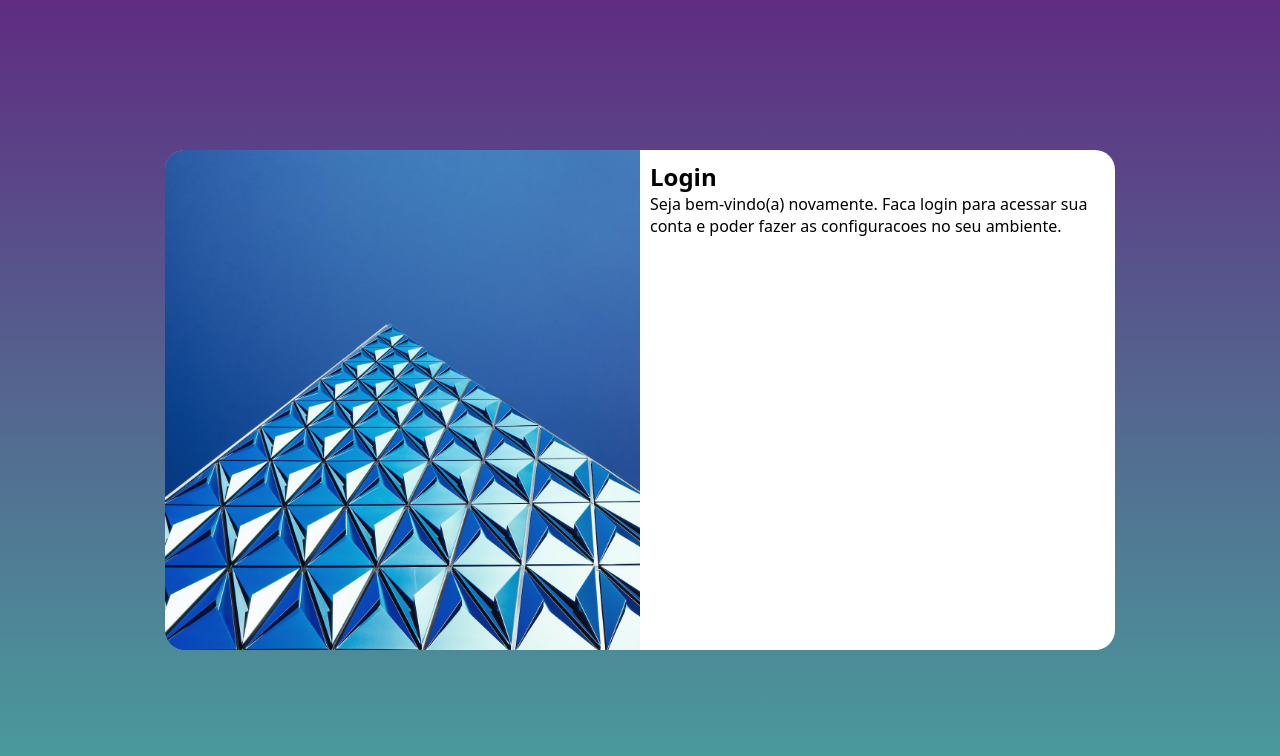
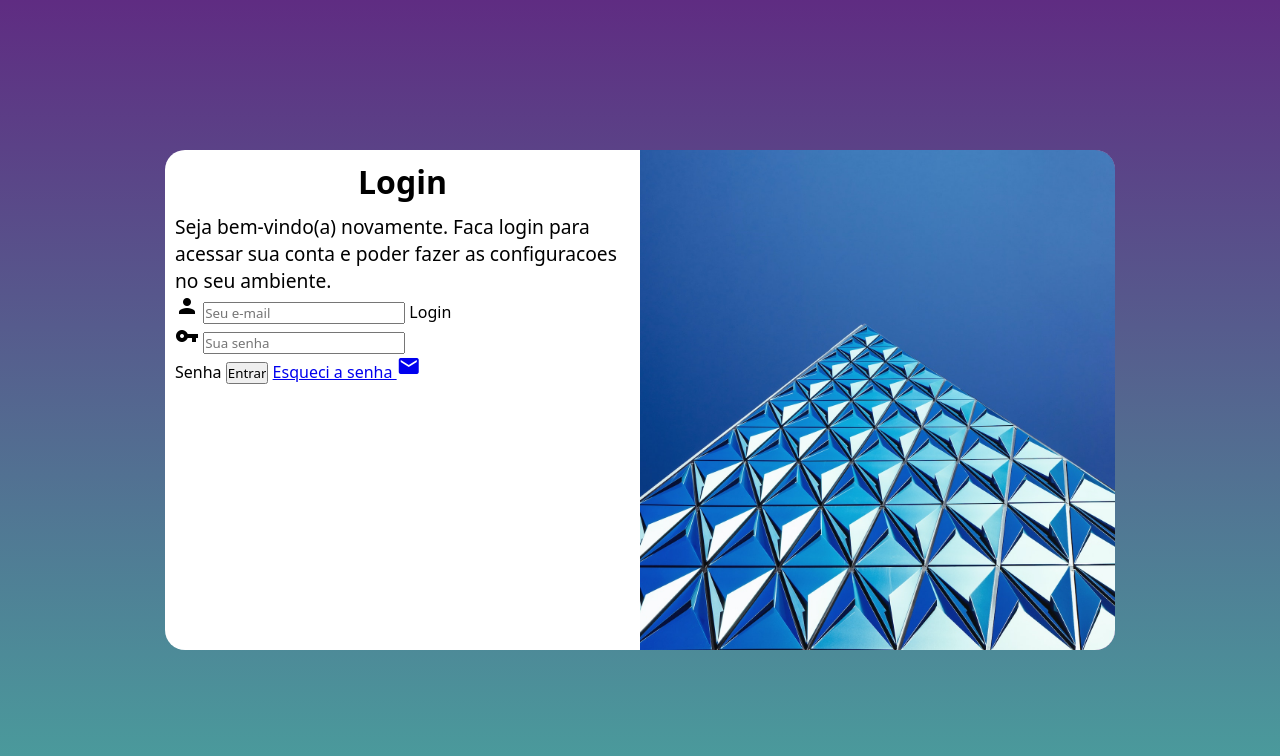
Before and after one commit to Priscilaesr/projeto-login, a plain HTML site: page index.html in a window 1280 px wide. Drawn offline with Linux system fonts and the light colour scheme.

Commit message:
Adicionei o formulario

```diff
--- a/estilos/media-query.css
+++ b/estilos/media-query.css
@@ -31,14 +31,22 @@
     }
 
     section#login > div#imagem {
-        float: left;
+        float: right;
         width: 50%;
         height: 100%;
     }
 
     section#login > div#formulario {
-        float: right;
+        float: left;
         width: 50%;
     }
 
+    div#formulario > h1 {
+        font-size: 2em;
+    }
+
+    div#formulario > p {
+        font-size: 1.2em;
+    }
+
 }
--- a/estilos/style.css
+++ b/estilos/style.css
@@ -35,7 +35,7 @@ section#login {
     overflow: hidden;
 
     background-color: white;
-    width: 250px;
+    width: 260px;
     height: 500px;
     border-radius: 20px;
     box-shadow: 0px, 0px, 10px,rgba(0, 0, 0, 0.450);
@@ -56,3 +56,12 @@ section#login > div#formulario {
     padding: 10px;
     display: block;
 }
+
+div#formulario > h1 {
+    text-align: center;
+    margin-bottom: 10px;
+}
+
+div#formulario > p {
+    font-size: 0.8em;
+}
--- a/index.html
+++ b/index.html
@@ -5,6 +5,7 @@
     <meta http-equiv="X-UA-Compatible" content="IE=edge">
     <meta name="viewport" content="width=device-width, initial-scale=1.0">
     <title>Login</title>
+    <link href="https://fonts.googleapis.com/icon?family=Material+Icons" rel="stylesheet" />
     <link rel="stylesheet" href="estilos/style.css">
     <link rel="stylesheet" href="estilos/media-query.css">
 </head>
@@ -17,9 +18,22 @@
             <div id="formulario">
                 <h1>Login</h1>
                 <p>Seja bem-vindo(a) novamente. Faca login para acessar sua conta e poder fazer as configuracoes no seu ambiente.</p>
-                <form action="login.php" method="post">
+                <form action="login.php" method="post" autocapitalize="on">
+                    <div class="campo">
+                        <i class="material-icons">person</i>
+                        <input type="email" name="login" id="ilogin" placeholder="Seu e-mail" autocomplete="email" required maxlength="30">
+                        <label for="ilogin">Login</label>
+                    </div>
+                    <div class="campo">
+                        <i class="material-icons">vpn_key</i>
+                        <input type="password" name="senha" id="isenha" placeholder="Sua senha" autocomplete="current-password" required minlength="8" maxlength="20">                    </div>
+                        <label for="isenha"> Senha</label>
 
-                </form>
+                    <input type="submit" value="Entrar">
+                    <a href="esqueci.html">
+                        Esqueci a senha <i class=" material-icons">mail</i>
+                    </a>
+                    </form>
             </div>
         </section>
     </main>
```
